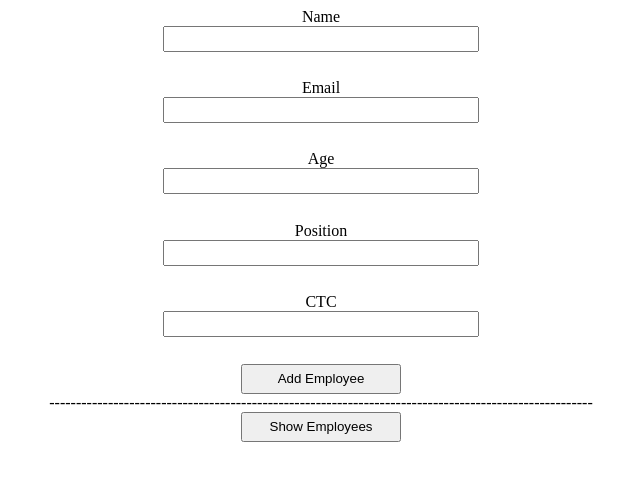
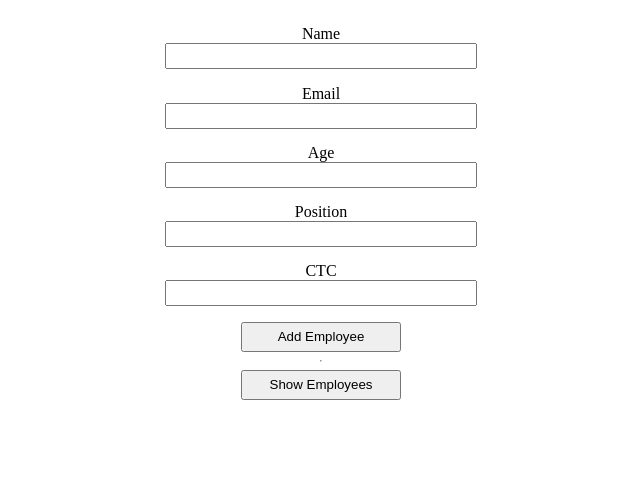
Before and after one commit to abhinav0git/Employee-Management-System, a React (Create React App) app in the folder client/: page / in a window 1280 px wide. Shown: the top 480 px of the page, without its empty margins (319-959 px from the left). Built offline with nearby package versions, Linux system fonts and the light colour scheme.

Commit message:
fixed some ui changes

```diff
--- a/client/src/App.css
+++ b/client/src/App.css
@@ -2,6 +2,7 @@
   display: flex;
   flex-direction: column;
   justify-content: center;
+  margin-top: 2%;
 }
 
 .infoo {
@@ -16,8 +17,8 @@
   margin-bottom: 5%;
   width: 300px;
   height: 20px;
-  font-size: 18px;
-  padding-left: 10px;
+  font-size: 16px;
+  padding-left: 2%;
 }
 
 .infoo button {
--- a/client/src/App.js
+++ b/client/src/App.js
@@ -65,7 +65,7 @@ function App() {
         }} />
 
         <button onClick={addEmployee}>Add Employee</button>
-        ------------------------------------------------------------------------------------------------------
+        <hr></hr>
       </div>
 
       <div className="emplBtn">
@@ -75,7 +75,12 @@ function App() {
       {employeeList.map((val, key) => {
         return (
           <div className='empName'>
-            <span className='listBox'><br></br>{val.name}<br></br>{val.email}<br></br>{val.age}<br></br>{val.position}<br></br>{val.ctc}
+            <span className='listBox'>
+              <br></br>Name: {val.name}
+              <br></br>EMail: {val.email}
+              <br></br>Age: {val.age}
+              <br></br>Position: {val.position}
+              <br></br>CTC: {val.ctc}
             </span>
           </div>
         );
```
